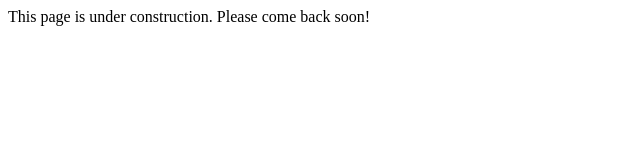
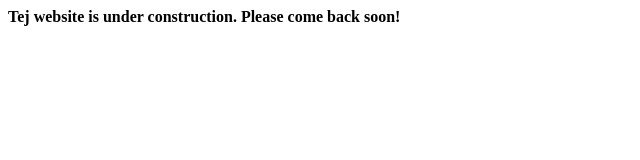
Before and after one commit to TejProduct/TejProducts, a plain HTML site: page index.html in a window 1280 px wide. Shown: the whole page, without its empty margins (0-640 px from the left). Drawn offline with Linux system fonts and the light colour scheme.

Commit message:
Update index.html

```diff
--- a/index.html
+++ b/index.html
@@ -4,6 +4,6 @@
 <title>Under Construction</title>
 </head>
 <body>
-<p>This page is under construction. Please come back soon!</p>
+<strong>Tej website is under construction. Please come back soon!</strong>
 </body>
 </html>
```
